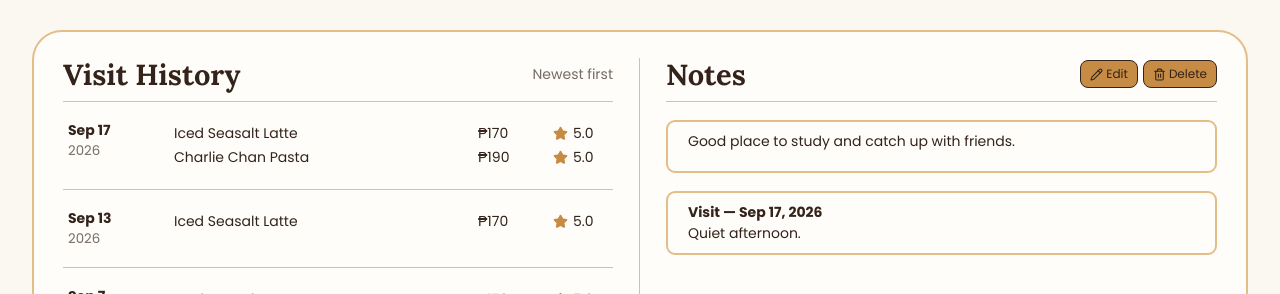
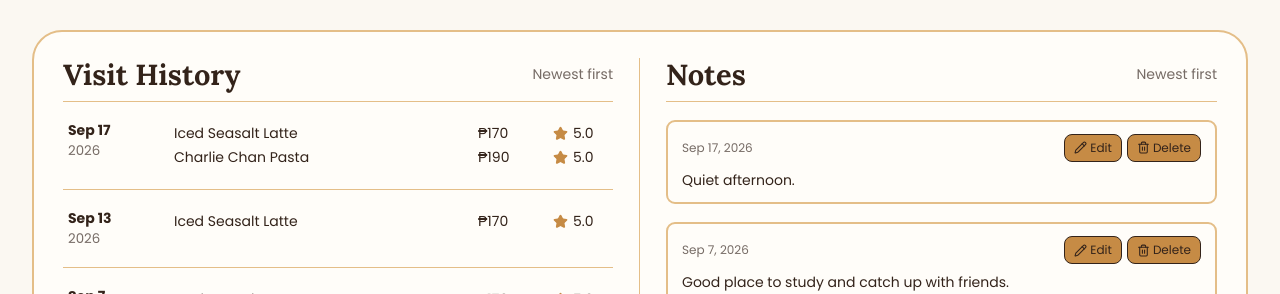
Before and after one commit to cinemaseven/PickAndSip, a React (Vite) app in the folder client/: page /cafes/1 in a window 1280 px wide. Shown: the part 658-952 px from the top of the page. Built offline with nearby package versions, Linux system fonts and the light colour scheme; no server answers.

Commit message:
Fixed notes list, its format and date

```diff
--- a/client/src/api/httpApi.js
+++ b/client/src/api/httpApi.js
@@ -38,6 +38,9 @@ export const addVisit = (id, input) => request(`/api/cafes/${id}/visits`, { meth
 export const updateCafeNotes = (id, noteIndex, value) => request(`/api/cafes/${id}/notes`, { method:'PATCH', body:JSON.stringify({ noteIndex, value }) })
 
 export const deleteCafeNotes = (id, noteIndex) => request(`/api/cafes/${id}/notes`, { method:'DELETE', body:JSON.stringify({ noteIndex }) })
+export const updateVisitNote = (cafeId, visitId, value) => request(`/api/cafes/${cafeId}/visits/${visitId}/notes`, { method:'PATCH', body:JSON.stringify({ value }) })
+
+export const deleteVisitNote = (cafeId, visitId) => request(`/api/cafes/${cafeId}/visits/${visitId}/notes`, { method:'DELETE' })
 
 export const getProfile = () => request('/api/profile')
 
--- a/client/src/api/mockApi.js
+++ b/client/src/api/mockApi.js
@@ -1,12 +1,4 @@
 // The simulated backend.
-//
-// Same function names, same return types, and the same shape of failure as
-// httpApi.js, so your components cannot tell the difference. Data lives in the
-// visitor's own browser and goes no further.
-//
-// This exists so the template's GitHub Pages link works on day one and so you
-// can build the interface before your API is deployed. It is NOT a finished
-// project. See content/extending-your-app page 3.
 
 import seed from './seed.json'
 
@@ -92,7 +84,7 @@ export async function getCafe(id) {
   if (!cafe) {
     throw new Error('Café not found')
   }
-  return clone(cafe)
+  return clone({ ...cafe, createdAt: cafe.createdAt || cafe.visits?.[0]?.date || new Date().toISOString() })
 }
 
 export async function createCafe(input) {
@@ -101,6 +93,7 @@ export async function createCafe(input) {
 
   const cafe = {
     id: nextId(data.cafes),
+    createdAt: new Date().toISOString(),
     name: input.name.trim(),
     location: input.location.trim(),
     priceRange: input.priceRange,
@@ -115,7 +108,7 @@ export async function createCafe(input) {
     addVisitToCafe(cafe, input.visit)
   }
   write(data)
-  return clone(cafe)
+  return clone({ ...cafe, createdAt: cafe.createdAt || cafe.visits?.[0]?.date || new Date().toISOString() })
 }
 
 function addVisitToCafe(cafe, visitInput) {
@@ -170,6 +163,35 @@ export async function deleteCafeNotes(cafeId, noteIndex) {
     throw new Error('Café not found')
   }
   cafe.notes.splice(noteIndex, 1)
+  write(data)
+  return null
+}
+
+
+export async function updateVisitNote(cafeId, visitId, value) {
+  await delay()
+  const data = read()
+  const cafe = data.cafes.find(c => String(c.id) === String(cafeId))
+  if (!cafe) throw new Error('Café not found')
+
+  const visit = cafe.visits.find(v => String(v.id) === String(visitId))
+  if (!visit) throw new Error('Visit not found')
+
+  visit.notes = value.trim()
+  write(data)
+  return clone(visit)
+}
+
+export async function deleteVisitNote(cafeId, visitId) {
+  await delay()
+  const data = read()
+  const cafe = data.cafes.find(c => String(c.id) === String(cafeId))
+  if (!cafe) throw new Error('Café not found')
+
+  const visit = cafe.visits.find(v => String(v.id) === String(visitId))
+  if (!visit) throw new Error('Visit not found')
+
+  visit.notes = ''
   write(data)
   return null
 }
--- a/client/src/pages/CafeDetailsPage.jsx
+++ b/client/src/pages/CafeDetailsPage.jsx
@@ -1,7 +1,7 @@
 import { useEffect, useState } from 'react';
 import { ArrowLeft, Coffee, ExternalLink, MapPin, PlusCircle, Pencil, Trash2, Star } from 'lucide-react';
 import { useNavigate, useParams } from 'react-router';
-import { getCafe, updateCafeNotes, deleteCafeNotes } from '../api';
+import { getCafe, updateCafeNotes, deleteCafeNotes, updateVisitNote, deleteVisitNote } from '../api';
 import Buttons from '../components/atoms/Buttons';
 import StarRating from '../components/atoms/StarRating';
 import StatCard from '../components/molecules/StatCard';
@@ -11,37 +11,66 @@ export default function CafeDetailsPage() {
   const navigate = useNavigate();
   const [cafe, setCafe] = useState(null);
   const [error, setError] = useState('');
-  const [editing, setEditing] = useState(false);
+  const [editingNote, setEditingNote] = useState(null);
   const [noteValue, setNoteValue] = useState('');
 
   useEffect(() => {
     getCafe(id).then(c => {
       setCafe(c);
-      setNoteValue(c.notes?.[0] || '');
+      setEditingNote(null);
+      setNoteValue('');
     }).catch(e => setError(e.message));
   }, [id]);
 
+  function startEditing(note) {
+    setEditingNote(note);
+    setNoteValue(note.text);
+  }
+
+  function cancelEditing() {
+    setEditingNote(null);
+    setNoteValue('');
+  }
+
   async function saveNote() {
+    if (!editingNote) return;
+
     try {
-      await updateCafeNotes(id, 0, noteValue);
-      setCafe(c => ({ ...c, notes: [noteValue] }));
-      setEditing(false);
+      if (editingNote.type === 'cafe') {
+        const notes = await updateCafeNotes(id, editingNote.index, noteValue);
+        setCafe(c => ({ ...c, notes }));
+      } else {
+        const visit = await updateVisitNote(id, editingNote.id, noteValue);
+        setCafe(c => ({
+          ...c,
+          visits: c.visits.map(v => v.id === editingNote.id ? { ...v, notes: visit.notes } : v)
+        }));
       }
-    catch (e) {
+      cancelEditing();
+    } catch (e) {
       setError(e.message);
     }
   }
 
-  async function removeNote() {
-    if (!window.confirm('Delete this note?'))
-      return;
+  async function removeNote(note) {
+    if (!window.confirm('Delete this note?')) return;
 
     try {
-      await deleteCafeNotes(id, 0);
-      setCafe(c => ({ ...c, notes: [] }));
-      setNoteValue('');
+      if (note.type === 'cafe') {
+        await deleteCafeNotes(id, note.index);
+        setCafe(c => ({ ...c, notes: c.notes.filter((_, i) => i !== note.index) }));
+      } else {
+        await deleteVisitNote(id, note.id);
+        setCafe(c => ({
+          ...c,
+          visits: c.visits.map(v => v.id === note.id ? { ...v, notes: '' } : v)
+        }));
       }
-    catch (e) {
+
+      if (editingNote?.type === note.type && editingNote?.id === note.id && editingNote?.index === note.index) {
+        cancelEditing();
+      }
+    } catch (e) {
       setError(e.message);
     }
   }
@@ -161,19 +190,40 @@ export default function CafeDetailsPage() {
         <div className="notes-panel">
           <div className="section-mini-title">
             <h2>Notes</h2>
-
-            <div className="note-actions">
-              <button onClick={() => setEditing(true)}>
-                <Pencil size={13} />Edit
-              </button>
-
-              <button onClick={removeNote}>
-                <Trash2 size={13} />Delete
-              </button>
-            </div>
+            <span>Newest first</span>
           </div>
 
-          {editing ? (
+          {(() => {
+            const notes = [
+              ...cafe.notes.map((text, index) => ({
+                type: 'cafe',
+                index,
+                text,
+                date: cafe.visits.length
+                      ? [...cafe.visits].sort((a, b) => new Date(a.date) - new Date(b.date))[0].date
+                      : null
+              })),
+              ...cafe.visits
+                .filter(v => v.notes?.trim())
+                .map(v => ({
+                  type: 'visit',
+                  id: v.id,
+                  text: v.notes,
+                  date: v.date
+                }))
+            ].sort((a, b) => new Date(b.date || 0) - new Date(a.date || 0));
+
+            if (!notes.length) {
+              return <div className="note-box muted">No notes yet.</div>;
+            }
+
+            return notes.map(note => {
+              const isEditing = editingNote && editingNote.type === note.type &&
+                (note.type === 'cafe' ? editingNote.index === note.index : editingNote.id === note.id);
+
+              return (
+                <div className="note-box" key={`${note.type}-${note.type === 'cafe' ? note.index : note.id}`}>
+                  {isEditing ? (
                     <>
                       <textarea
                         value={noteValue}
@@ -182,39 +232,38 @@ export default function CafeDetailsPage() {
                       />
 
                       <div className="note-edit-actions">
-                <Buttons
-                  variant="outline"
-                  onClick={() => {
-                    setEditing(false);
-                    setNoteValue(cafe.notes?.[0] || '');
-                  }}
-                >
-                  Cancel
-                </Buttons>
-
+                        <Buttons variant="outline" onClick={cancelEditing}>Cancel</Buttons>
                         <Buttons onClick={saveNote}>Save</Buttons>
                       </div>
                     </>
                   ) : (
                     <>
-              {cafe.notes.map((n, i) => (
-                <div className="note-box" key={`cafe-note-${i}`}>{n}</div>
-              ))}
+                      <div className="note-header">
+                        <time>
+                          {new Date(note.date + (note.date?.length === 10 ? 'T00:00:00' : '')).toLocaleDateString('en-US', {
+                            month: 'short',
+                            day: 'numeric',
+                            year: 'numeric'
+                          })}
+                        </time>
 
-              {cafe.visits
-                .filter(v => v.notes?.trim())
-                .map(v => (
-                  <div className="note-box" key={`visit-note-${v.id}`}>
-                    <strong>Visit — {new Date(v.date + 'T00:00:00').toLocaleDateString('en-US', { month: 'short', day: 'numeric', year: 'numeric' })}</strong>
-                    <div>{v.notes}</div>
+                        <div className="note-actions">
+                          <button onClick={() => startEditing(note)}>
+                            <Pencil size={13} />Edit
+                          </button>
+                          <button onClick={() => removeNote(note)}>
+                            <Trash2 size={13} />Delete
+                          </button>
                         </div>
-                ))}
+                      </div>
 
-              {!cafe.notes.length && !cafe.visits.some(v => v.notes?.trim()) && (
-                <div className="note-box muted">No notes yet.</div>
-              )}
+                      <div className="note-text">{note.text}</div>
                     </>
                   )}
+                </div>
+              );
+            });
+          })()}
         </div>
       </section>
     </div>
--- a/client/src/styles.css
+++ b/client/src/styles.css
@@ -849,10 +849,27 @@ h2 {
 .note-box {
   border: 2px solid var(--color-line);
   border-radius: 9px;
-  padding: 9px 20px;
+  padding: 12px 14px;
   margin-top: 18px;
   min-height: 53px;
   font-size: 14px;
+}
+
+.note-header {
+  display: flex;
+  justify-content: space-between;
+  align-items: center;
+  gap: 10px;
+  margin-bottom: 8px;
+}
+
+.note-header time {
+  color: var(--color-muted);
+  font-size: 12px;
+}
+
+.note-text {
+  line-height: 1.45;
 }
 
 .note-box.muted {
```
Also changed, not shown: client/src/api/index.js (+2 -23 lines), 2 other files (tests, documents, lock files or other folders). Lines whose indentation alone changed are shown as unchanged.
